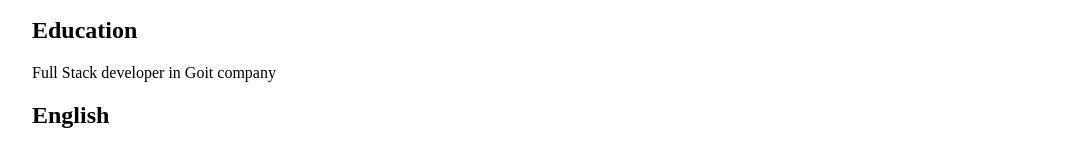
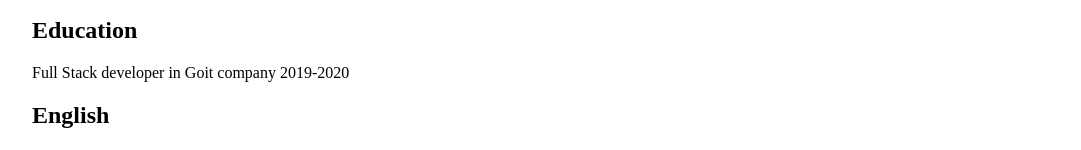
Before and after one commit to SolodkayaT/rsschool-cv, a plain HTML site: page index.html in a window 1280 px wide. Shown: the part 971-1121 px from the top of the page, without its empty margins (96-1177 px from the left). Drawn offline with Linux system fonts and the light colour scheme.

```diff
--- a/index.html
+++ b/index.html
@@ -50,7 +50,7 @@
         <h2>I have experience in group projects of students:</h2>
         <p>Pizza shop: https://goit-team-project.netlify.app/</p>
         <h2>Education</h2>
-        <p>Full Stack developer in Goit company</p>
+        <p>Full Stack developer in Goit company 2019-2020</p>
         <h2>English</h2>
         <p>A2</p>
       </section>
```
